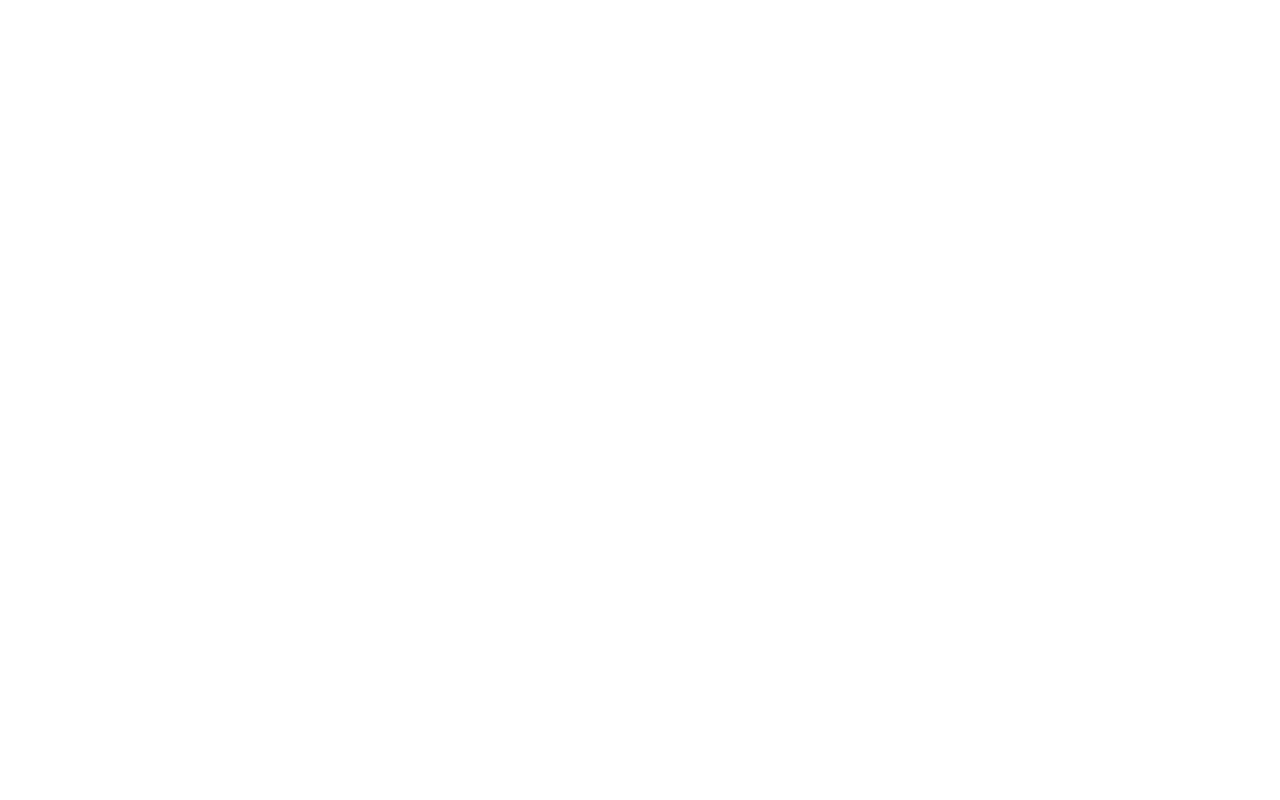
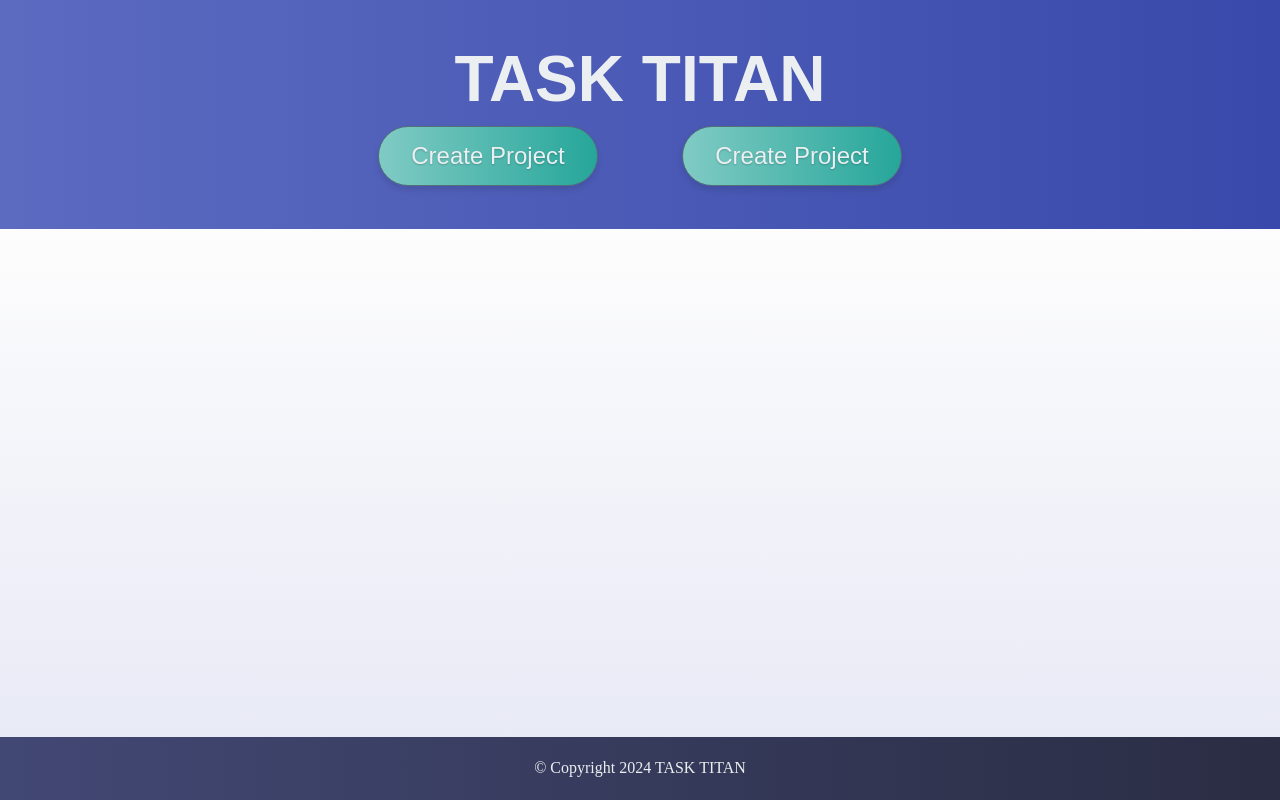
Before and after one commit to fullstackjunkie/tasktitan, a website built with webpack: page src/template.html in a window 1280 px wide. Built offline with nearby package versions, Linux system fonts and the light colour scheme; a web font is replaced by a local one.

Commit message:
Working on design

```diff
--- a/src/index.js
+++ b/src/index.js
@@ -0,0 +1 @@
+import "./style/style.css";
--- /dev/null
+++ b/src/style/style.css
@@ -0,0 +1,116 @@
+@import url('https://fonts.googleapis.com/css2?family=Host+Grotesk:ital,wght@0,300..800;1,300..800&display=swap');
+
+* {
+    box-sizing: border-box;
+    margin: 0;
+    padding: 0;
+}
+
+:root {
+    --font-color: #ECEFF1;
+
+
+}
+
+
+/* MAIN LAYOUT */
+
+body {
+    height: 100vh;
+    display: grid;
+    grid-template-columns: 1fr 1fr 1fr;
+    grid-template-rows: 1.8fr 2fr 2fr .5fr;
+    grid-template-areas:
+    "header header header"
+    "main main main"
+    "main main main"
+    "footer footer footer"
+    ;
+
+}
+
+header {
+    /* border: 1px solid black; */
+    grid-area: header;
+    background: linear-gradient(90deg, #5C6BC0, #3949AB);
+
+}
+
+h1 {
+    font-size: 64px;
+    color: #ECEFF1;
+    font-family: "Host Grotesk", sans-serif;
+    font-optical-sizing: auto;
+    font-weight:bold;
+    font-style: normal;
+    margin-bottom: 10px;
+}
+
+nav {
+    display: flex;
+    height: 100%;
+    flex-direction: column;
+    align-items: center;
+    justify-content: center;
+    padding: 20px 0;
+}
+
+
+#proj__button {
+    width: 220px;
+    height: 60px;
+    border-radius: 40px;
+    font-size: 24px;
+    /* background: linear-gradient(90deg, #B0BEC5, #78909C); */
+    background: linear-gradient(90deg, #80CBC4, #26A69A);
+    border: none;
+    color: var(--font-color);
+    margin: 0 40px;
+    cursor: pointer;
+    box-shadow: 0px 4px 6px rgba(0, 0, 0, 0.1);
+    border: 1px solid #546E7A;
+    text-shadow: 0px 1px 2px rgba(0, 0, 0, 0.2);
+}
+#proj__button:active {
+    width: 220px;
+    height: 60px;
+    box-shadow: 0px 0px 0px rgba(0, 0, 0, 0.1);
+
+}
+
+
+/* MAIN */
+
+.container {
+    display: flex;
+    flex-direction: row;
+    flex-wrap: wrap;
+    grid-area: main;
+    background: linear-gradient(180deg, #FDFDFD, #E8EAF6);
+}
+
+
+
+.card {
+    background: linear-gradient(180deg, #FFFFFF, #F4F4F6);
+}
+
+
+
+
+
+/* BUTTONS */
+/* background: linear-gradient(90deg, #FF5722, #F4511E); */
+
+
+/* FOOTER */
+
+footer {
+    display: flex;
+    justify-content: center;
+    align-items: center;
+    grid-area: footer;
+    background: linear-gradient(90deg, #424874, #2A2D43);
+    color: var(--font-color);
+
+}
--- a/src/template.html
+++ b/src/template.html
@@ -7,5 +7,26 @@
 </head>
 <body>
 
+    <header>
+        <nav>
+            <div>
+                <h1>TASK TITAN</h1>
+            </div>
+            <div>
+                <button id="proj__button">Create Project</button>
+                <button id="proj__button">Create Project</button>
+            </div>
+
+        </nav>
+    </header>
+
+    <div class="container">
+
+    </div>
+
+    <footer>
+        <p>© Copyright 2024 TASK TITAN
+        </p>
+    </footer>
 </body>
 </html>
```
Also changed, not shown: src/classes/projects.js (added, +9 -0 lines), src/classes/todo.js (added, +10 -0 lines).
